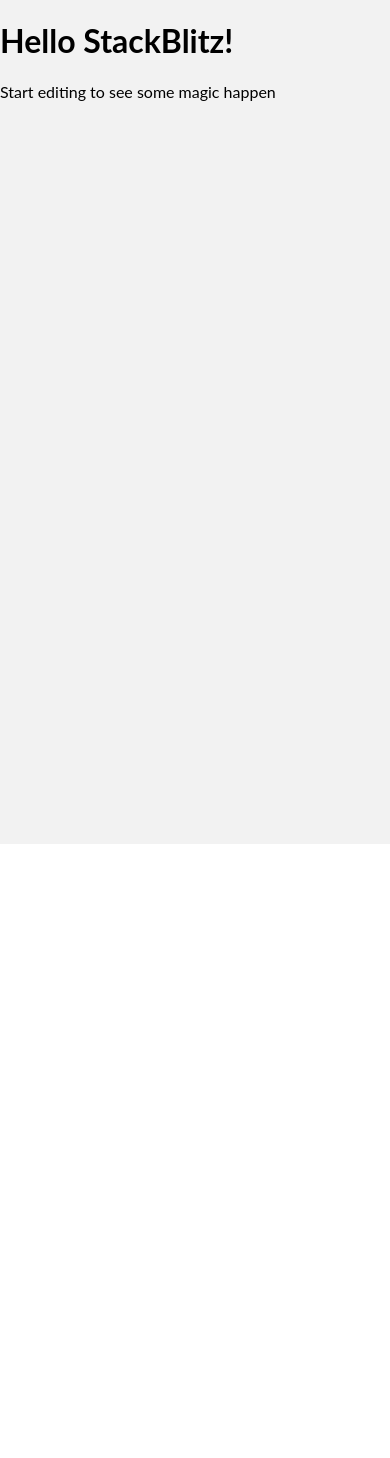
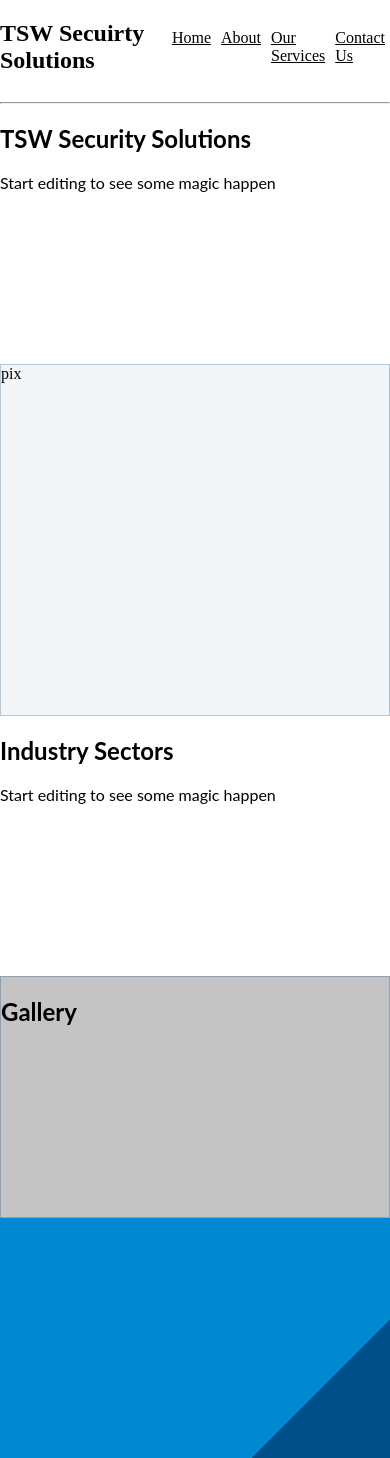
Before and after one commit to pyroteddie/Tsw_Security_Solutions, a React Native app: screen / in a window 390 px wide. Before the commit the page ends 844 px from the top, so only its background shows below. Built offline with nearby package versions, Linux system fonts and the light colour scheme.

Commit message:
5 files modified, 4 added

```diff
--- a/App.tsx
+++ b/App.tsx
@@ -3,12 +3,9 @@
 import { initializeApp } from 'firebase/app';
 import { getAnalytics } from "firebase/analytics";
 import { getAuth, onAuthStateChanged } from "firebase/auth";
-import { NavigationContainer, StackActions } from '@react-navigation/native';
-import { createStackNavigator } from '@react-navigation/stack';
-import { RootStackParamsList } from './screens/RootStackParams';
-
-import { HomeScreen } from './screens/home';
-
+import {  BrowserRouter as Router,  Routes,  Route,  Link} from "react-router-dom";
+import HomeScreen from './screens/home';
+import Header from './components/header'
 
 
   const firebaseConfig = {
@@ -26,14 +23,17 @@
 const analytics = getAnalytics(app);
 const auth = getAuth(app);
 
-const Stack = createStackNavigator<RootStackParamsList>();
 
 export default function App() {
   return (
-    <NavigationContainer >
-    <Stack.Navigator screenOptions={{headerShown: false}}>
-      <Stack.Screen name="Home" component={HomeScreen}/>
-    </Stack.Navigator>
-  </NavigationContainer>
-  );
+    <Router>
+    <div>
+    <Header/>
+   <hr  />
+      <Routes>
+        <Route exact path="/" element={< HomeScreen/>}/>
+      </Routes>
+    </div>
+  </Router>
+);
 }
--- /dev/null
+++ b/components/header.tsx
@@ -0,0 +1,23 @@
+import * as React from 'react';
+import '../style.css';
+import { Link} from "react-router-dom";
+
+export default function Header() {
+    return (
+      <div>
+      <div className='MenuBar'>
+        <div className='MenuName'>
+        <h2>TSW Secuirty Solutions </h2>
+        </div>
+        <div className='MenuLinks'>
+          <a className='Link'><Link style={{color:'black'}} to="/">Home</Link></a>
+          <a className='Link'><Link style={{color:'black'}} to="about">About</Link></a>
+          <a className='Link'><Link style={{color:'black'}} to="Services">Our Services</Link></a>
+          <a className='Link'><Link style={{color:'black'}} to="Contact">Contact Us</Link></a>
+        </div>
+
+      </div>
+      <image src=''/>
+      </div>
+    );
+  }
--- a/package.json
+++ b/package.json
@@ -15,7 +15,8 @@
     "react-native-gesture-handler": ">= 1.0.0",
     "react-native-safe-area-context": ">= 3.0.0",
     "react-native-screens": ">= 3.0.0",
-    "react-native-web": "^0.17.7"
+    "react-native-web": "^0.17.7",
+    "react-router-dom": "^6.3.0"
   },
   "scripts": {
     "start": "react-scripts-ts start",
--- a/screens/home.tsx
+++ b/screens/home.tsx
@@ -2,11 +2,27 @@
 import '../style.css';
 
 
-export function HomeScreen() {
+export default function HomeScreen() {
     return (
       <div>
-        <h1>Hello StackBlitz!</h1>
+        <section>
+        <h1>TSW Security Solutions</h1>
         <p>Start editing to see some magic happen </p>
+        </section>
+        <section className='ServicesSection'>
+        pix
+        </section>
+        <section>
+        <h1>Industry Sectors</h1>
+        <p>Start editing to see some magic happen </p>
+        </section>
+        <section className='GallerySection'>
+        <h1>Gallery</h1>
+
+        </section>
+        <section className='Footer'>
+
+        </section>
       </div>
     );
   }
--- a/style.css
+++ b/style.css
@@ -1,3 +1,40 @@
 h1, p {
   font-family: Lato;
 }
+.MenuBar{
+  display: flex;
+  flex-direction: row;
+  align-items: center;
+  width: -webkit-fill-available;
+  justify-content: space-between;
+
+}
+.MenuName{
+  display: flex;
+  justify-self: start;
+}
+.MenuLinks{
+  display: flex;
+  justify-self: end;
+}
+.Link{
+  margin: 5px;
+  text-decoration: underline;
+  text-decoration-thickness: 3px;
+  color: white;
+}
+
+.ServicesSection{
+  background-color: rgba(0, 79, 136, .05);
+  border: 1.5px solid rgba(0, 55, 95, .25);
+  min-height: 350px;
+}
+body{ padding:0px;margin: 0px;}
+section{min-height: 240px;}
+.Footer{
+  background-image: linear-gradient(135deg, rgb(1,136,211) 78%, rgb(0,79,136)78%);
+}
+.GallerySection{
+  background-color: rgba(196, 196, 196, 1);
+  border: 1.5px solid rgba(0, 55, 95, .25);
+}
```
Also changed, not shown: index.tsx (+8 -14 lines), screens/about.tsx (added, +12 -0 lines), screens/contact.tsx (added), screens/services.tsx (added).
